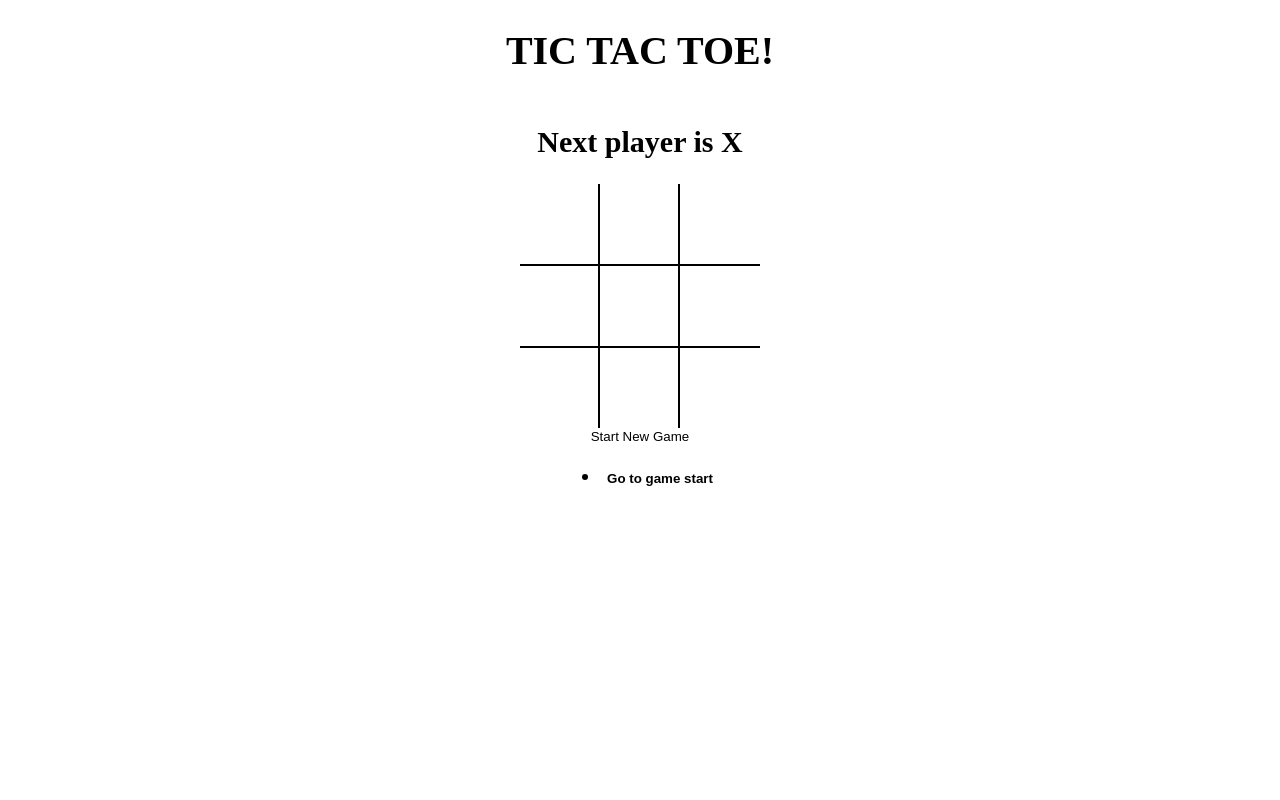
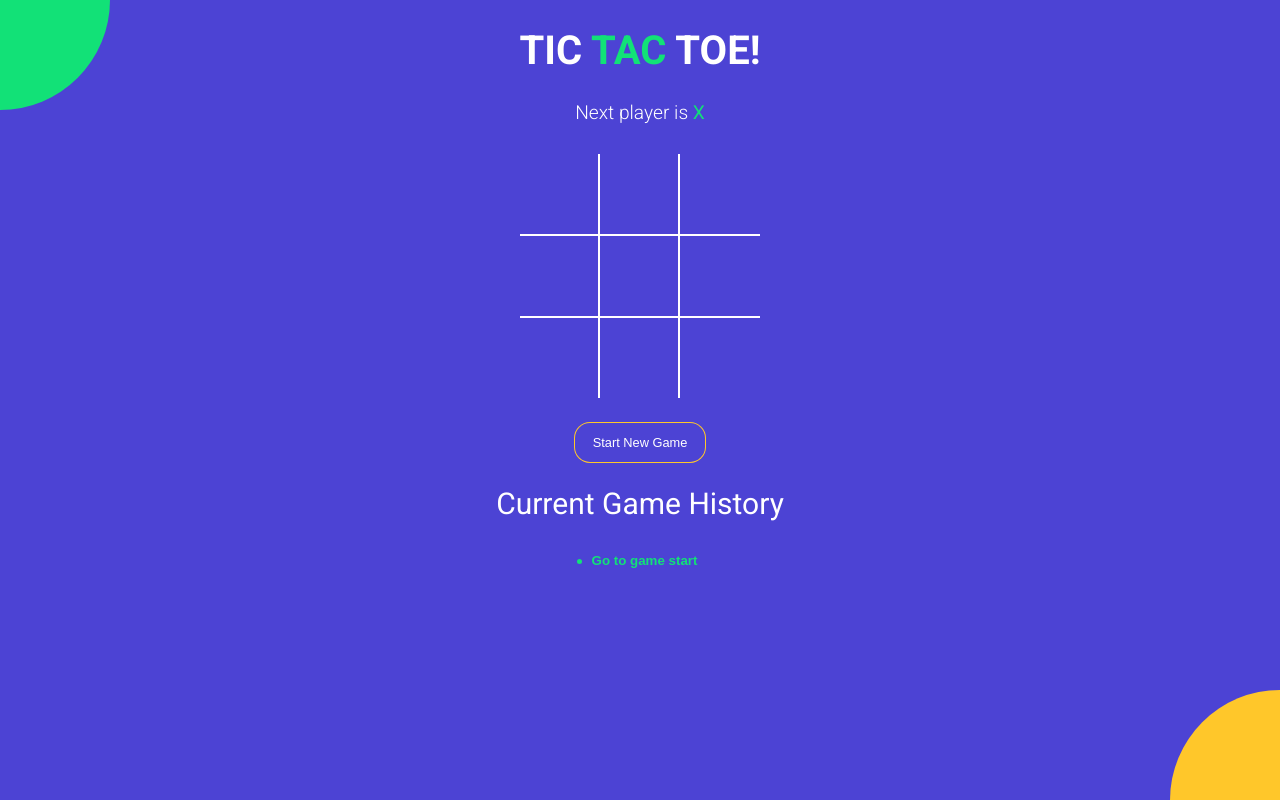
Before and after one commit to rayaditya414/tictactoe, a React (Vite) app: page / in a window 1280 px wide. Built offline with nearby package versions, Linux system fonts and the light colour scheme.

Commit message:
took care of how the app looks . did the styling part.

```diff
--- a/index.html
+++ b/index.html
@@ -2,7 +2,11 @@
 <html>
 
 <head>
-    <title>React Vite Micro App</title>
+    <meta charset="UTF-8" />
+    <meta name="viewport" content="width=device-width, initial-scale=1.0" />
+    <meta http-equiv="X-UA-Compatible" content="ie=edge" />
+    <link href="https://fonts.googleapis.com/css?family=Roboto:300,400,700&display=swap" rel="stylesheet" />
+    <title>TIC TAC TOE</title>
 </head>
 
 <body>
--- a/src/App.jsx
+++ b/src/App.jsx
@@ -56,11 +56,13 @@
 
   return(
   <div className="app">
-  <h1>TIC TAC TOE!</h1>
+  <h1>TIC <span className="text-green">TAC</span> TOE!</h1>
 <StatusMessage winner={winner} current={current}/>
 <Board board={current.board} handleSqaureClick={handleSqaureClick} winningSquare={winningSquare}/>
-<button onClick={onNewGame}>Start New Game</button>
+<button onClick={onNewGame} className={`btn-reset ${winner ?'active':''}`}>Start New Game</button>
+<h2 style={{fontWeight:'normal'}}>Current Game History</h2>
 <History history={history} moveTo={moveTo} currentMove={currentMove}/>
+<div className="bg-balls"/>
 </div>);
 }
 export default App;
--- a/src/components/History.jsx
+++ b/src/components/History.jsx
@@ -2,15 +2,15 @@
 
 const History = ({history,moveTo,currentMove}) => {
   return (
-    <ul>
+   <div className='history-wrapper'>
+    <ul className='history'>
         {
            history.map((_,move)=>{
             return  (
+
             <li key={move}>
                <button
-               style={{
-                fontWeight: move===currentMove?'bold':'normal',
-               }}
+               className={`btn-move ${move===currentMove ? 'active' :''}`}
                type='button' onClick={()=>{
                 moveTo(move);
                }}>{move==0?`Go to game start`:`Go to move # ${move}`}
@@ -20,7 +20,8 @@
         }
 
     </ul>
-  )
+    </div>
+  );
 }
 
 export default History
--- a/src/components/Sqaure.jsx
+++ b/src/components/Sqaure.jsx
@@ -3,9 +3,8 @@
 const Sqaure = ({value,onClick,isWinningSquare}) => {
   return (
     <button type="button"
-    className="square"
     onClick={onClick}
-    style={{fontWeight:isWinningSquare?'bold':'normal'}}
+    className={` square ${isWinningSquare? 'winning' :''} ${value =='X' ?'text-green' :'text-orange'}`}
     >
       {value}
     </button>
--- a/src/components/StatusMessage.jsx
+++ b/src/components/StatusMessage.jsx
@@ -4,11 +4,27 @@
 
     const noMovesLwft=current.board.every((ele)=>ele!=null);
   return (
-    <h2>
-    { winner && `Winner is ${winner} !!`}
-    {!winner && !noMovesLwft &&`Next player is ${current.isNext?'X':'O'}`}
-    {!winner && noMovesLwft && `Game Drawn!`}
-    </h2>
+    <div className='status-message'>
+    { winner && (
+    <>
+    Winner is  {' '}
+    <span className={winner==='X'?'text-green':'text-orange'}>
+        {winner}
+        </span>
+    </>)}
+    {!winner &&
+    !noMovesLwft &&
+    <>
+      Next player is {' '}
+      <span className={current.isNext?'text-green':'text-orange'}>
+      {current.isNext?'X':'O'}
+      </span>
+     </>}
+    {!winner && noMovesLwft &&
+    <>
+    <span className='text-green'>X</span> and <span className='text-orange'>O</span> tied.
+    </>}
+    </div>
   )
 }
 
--- a/src/styles/root.scss
+++ b/src/styles/root.scss
@@ -1,4 +1,10 @@
+$green: #12e177;
+$orange: #ffc72a;
+$blue: #4c43d4;
 body {
+    font-family: 'Roboto', sans-serif;
+    background-color: $blue;
+    color: #fff;
     padding: 0;
     margin: 0;
 }
@@ -19,18 +25,82 @@
     align-items: center;
 }
 
+.text-green {
+    color: $green;
+}
+
+.text-orange {
+    color: $orange;
+}
+
+.history-wrapper {
+    width: 300px;
+    text-align: center;
+    margin-bottom: 20px;
+    .history {
+        display: inline-block;
+        padding: 0;
+        margin: 0;
+        li {
+            list-style: none;
+            text-align: left;
+            &:before {
+                content: '';
+                border-radius: 50%;
+                display: inline-block;
+                height: 5px;
+                width: 5px;
+                background-color: $green;
+                margin-right: 4px;
+                margin-bottom: 1px;
+            }
+            .btn-move {
+                color: #fff;
+                &.active {
+                    font-weight: bold;
+                    color: $green;
+                }
+            }
+        }
+    }
+}
+
+.status-message {
+    margin-bottom: 30px;
+    font-size: 1.2rem;
+    font-weight: lighter;
+    span {
+        font-weight: normal;
+    }
+}
+
+.btn-reset {
+    font-size: 0.8rem;
+    color: #fff;
+    border-radius: 15px;
+    padding: 12px 18px;
+    margin-top: 25px;
+    transition: all 0.2s;
+    background-color: $blue;
+    box-shadow: 0px 0px 0px 1px $orange;
+    &.active {
+        background-color: $orange;
+        box-shadow: none;
+    }
+}
+
 .board {
     .board-row {
         display: flex;
         flex-direction: row;
-        border-bottom: 2px solid #000;
+        border-bottom: 2px solid #fff;
         &:last-child {
             border-bottom: none;
         }
         .square {
             width: 80px;
             height: 80px;
-            border-right: 2px solid #000;
+            border-right: 2px solid #fff;
             font-size: 2.5rem;
             padding: 0;
             overflow: hidden;
@@ -38,6 +108,60 @@
             &:last-child {
                 border-right: none;
             }
+            &.winning {
+                animation: scaleText 1.4s infinite;
+                @keyframes scaleText {
+                    0% {
+                        transform: 2.5rem;
+                    }
+                    50% {
+                        font-size: 3.5rem;
+                    }
+                    100% {
+                        font-size: 2.5rem;
+                    }
+                }
+            }
         }
     }
 }
+
+.bg-balls {
+    position: fixed;
+    top: 0;
+    left: 0;
+    right: 0;
+    bottom: 0;
+    min-width: 100%;
+    z-index: -1;
+    &:before,
+    &:after {
+        content: '';
+        position: absolute;
+        width: 150px;
+        height: 150px;
+        border-radius: 50%;
+    }
+    &:before {
+        background-color: $orange;
+        right: -75px;
+        bottom: -75px;
+        @media screen and (min-width: 476px) {
+            width: 220px;
+            height: 220px;
+            right: -110px;
+            bottom: -110px;
+        }
+    }
+    &:after {
+        background-color: $green;
+        top: -75px;
+        left: -75px;
+        @media screen and (min-width: 476px) {
+            width: 220px;
+            height: 220px;
+            top: -110px;
+            left: -110px;
+        }
+    }
+}
```
